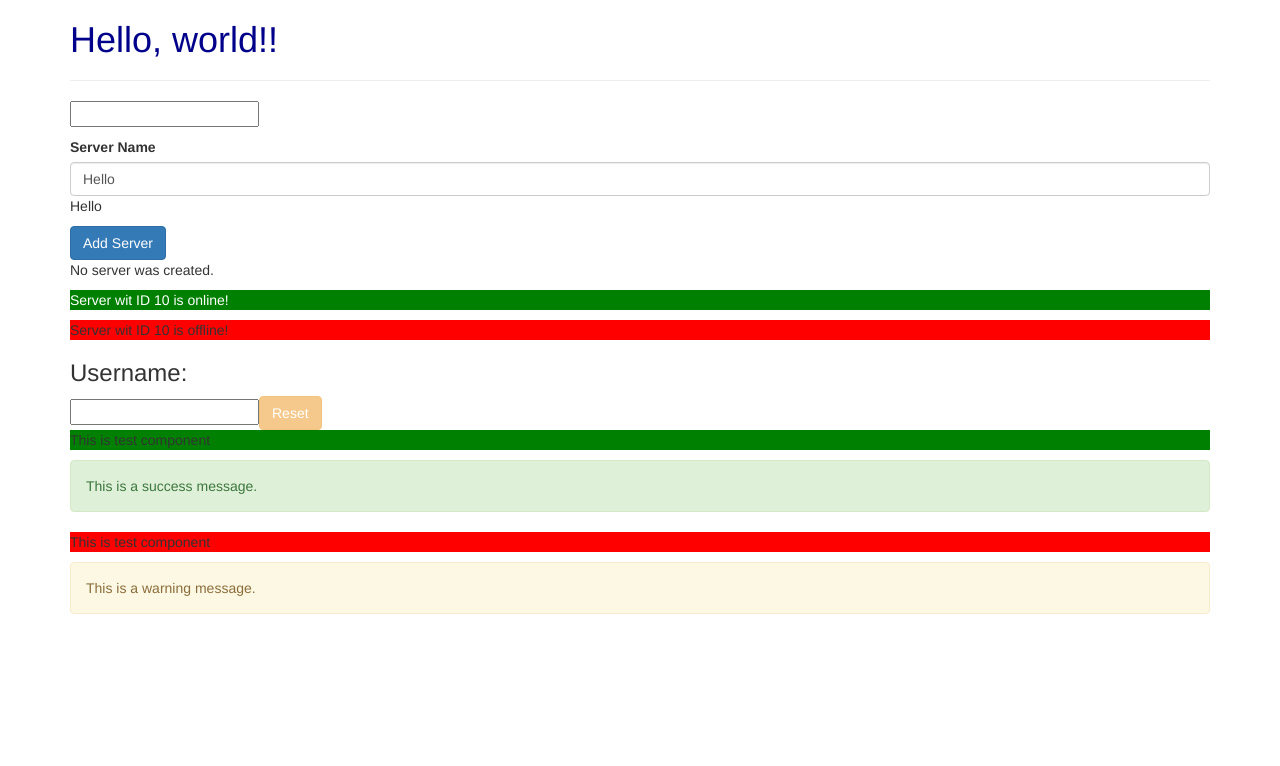
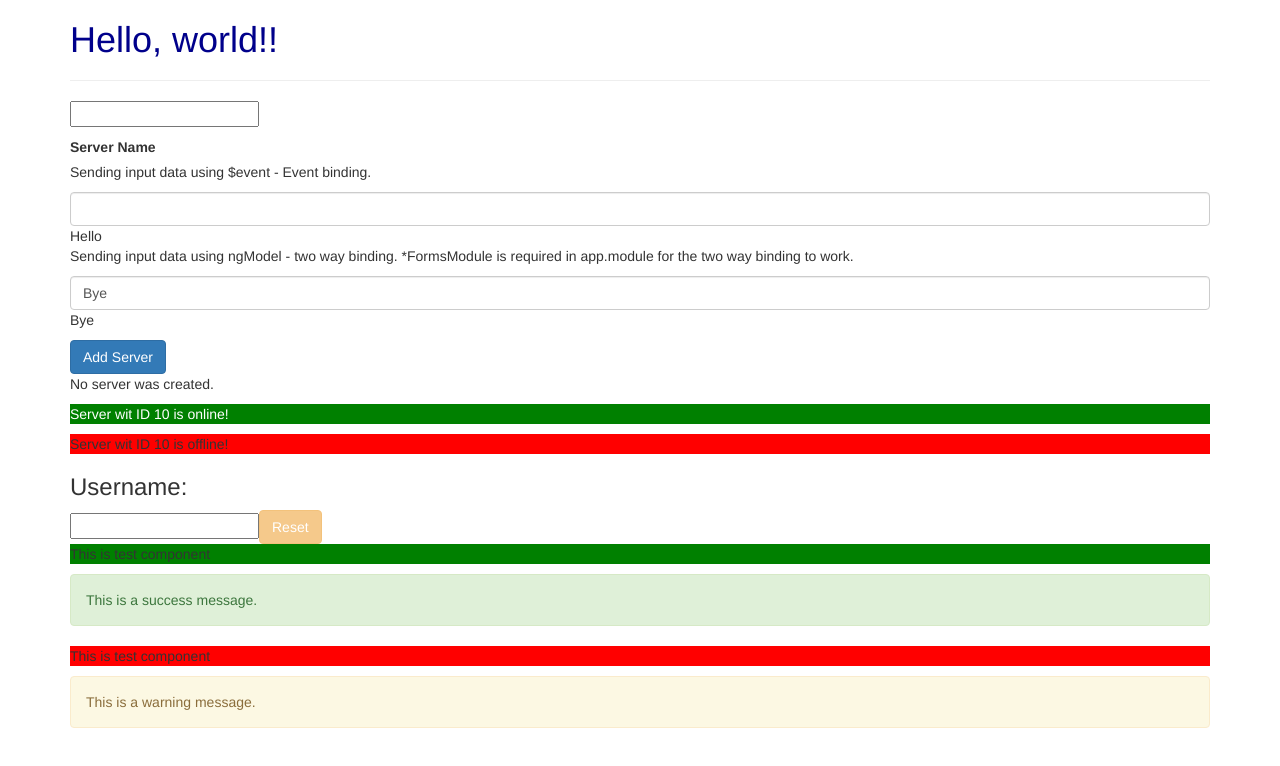
Before and after one commit to nfabacus/my-angular4app, an Angular app: page / in a window 1280 px wide. Shown: the top 766 px of the page. Built offline with nearby package versions, Linux system fonts and the light colour scheme.

Commit message:
server component updated

```diff
--- a/src/app/server/server.component.html
+++ b/src/app/server/server.component.html
@@ -1,2 +1,5 @@
+<!--- ngStyle allows us to change style ---------------->
+<!--- ngClass allows us to add and remove classes. ----->
+<!--- FYI, here online classes had been added directly in server.compoent.ts file. ----->
 <p [ngStyle]="{backgroundColor: getColor()}"
-[ngClass]="{online: serverStatus === 'online'}">Server wit ID {{ serverId }} is {{ this.getServerStatus() }}!</p>
+[ngClass]="{onlineFontColor: serverStatus === 'online'}">Server wit ID {{ serverId }} is {{ this.getServerStatus() }}!</p>
--- a/src/app/server/server.component.ts
+++ b/src/app/server/server.component.ts
@@ -4,7 +4,7 @@ import { Component } from '@angular/core';
   selector: 'app-server',
   templateUrl: './server.Component.html',
   styles: [`
-    .online {
+    .onlineFontColor {
       color: white;
     }
   `]
--- a/src/app/servers/servers.component.html
+++ b/src/app/servers/servers.component.html
@@ -1,13 +1,19 @@
 <label>Server Name</label>
-<!-- <input
+
+<p>Sending input data using $event - Event binding.</p>
+<input
   type="text"
   class="form-control"
-  (input)="onUpdateServerName($event)"> -->
+  (input)="onUpdateServerName($event)">
+  {{ serverName }}
+
+  <br>
+  <p>Sending input data using ngModel - two way binding. *FormsModule is required in app.module for the two way binding to work.</p>
   <input
     type="text"
     class="form-control"
-    [(ngModel)]="serverName">
-  <p>{{ serverName }}</p>
+    [(ngModel)]="serverName2">
+  <p>{{ serverName2 }}</p>
 <button
   class="btn btn-primary"
   [disabled]="!allowNewServer"
@@ -17,10 +23,14 @@
 <!-- {{ allowNewServer }} -->
 <!-- <p [innerText]="allowNewServer"></p>
 <!-- {{ serverCreationStatus }} -->
+
+<!-- ngIf will show this p element, if serverCreated is true.  If you add else here, you can add another element e.g. noServer in case of serverCreated is false. -->
 <p *ngIf="serverCreated; else noServer">Server was created, server name is {{ serverName }}</p>
 <ng-template #noServer>
   <p>No server was created.</p>
 </ng-template>
+
+<!--- ngFor iterate through an array and create the elements------------------------>
 <app-server *ngFor="let server of servers"></app-server>
 
 
--- a/src/app/servers/servers.component.ts
+++ b/src/app/servers/servers.component.ts
@@ -9,6 +9,7 @@ export class ServersComponent implements OnInit {
   allowNewServer = false;
   serverCreationStatus = 'No server was created!';
   serverName = 'Hello';
+  serverName2 ='Bye';
   username="";
   serverCreated = false;
   servers = ['test server 1', 'test server 2'];
@@ -24,14 +25,14 @@ export class ServersComponent implements OnInit {
 
   onCreateServer() {
     this.serverCreated = true;
-    this.servers.push(this.serverName);
+    this.servers.push(this.serverName);  // Access the array of server (servers) and push the new serverName.
     this.serverCreationStatus = "Server was created! Name is " + this.serverName;
 
   }
 
-  // onUpdateServerName(event: Event){
-  //   this.serverName = (<HTMLInputElement>event.target).value;
-  // }
+  onUpdateServerName(event: Event){
+    this.serverName = (<HTMLInputElement>event.target).value;
+  }
 
   onReset() {
     this.username ="";
```
Also changed, not shown: 1 other file (tests, documents, lock files or other folders).
